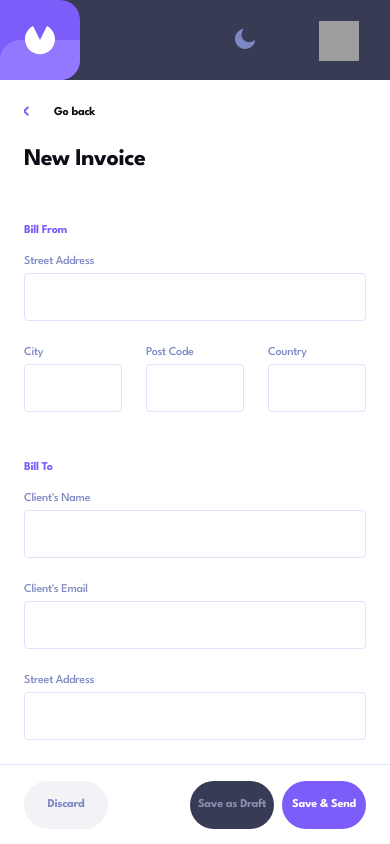
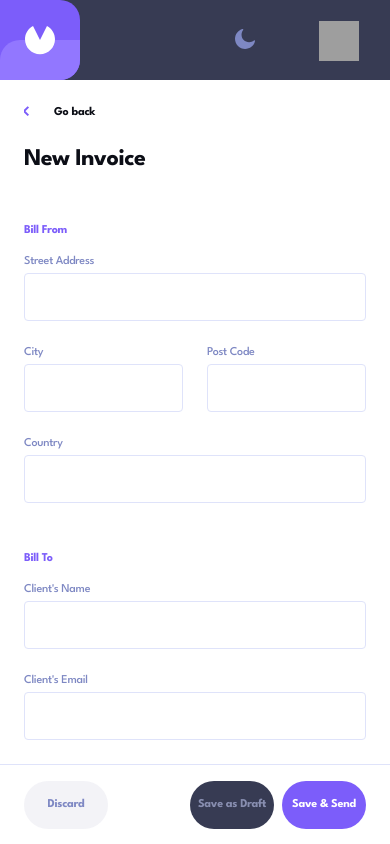
Before and after one commit to cthulhuscode/react-ts-invoices-project, a React (Vite) app: page / in a window 390 px wide. Built offline with nearby package versions, Linux system fonts and the light colour scheme; grey boxes are pictures that could not be loaded.

Commit message:
fixed: some issues and style span in edit

```diff
--- a/src/components/InvoiceForm/InvoiceForm.scss
+++ b/src/components/InvoiceForm/InvoiceForm.scss
@@ -75,6 +75,10 @@
     line-height: 32px;
     letter-spacing: -0.5px;
     color: colors.$black-darkest;
+
+    span {
+      color: colors.$gray-dark;
+    }
   }
 
   &__subtitle {
@@ -97,6 +101,22 @@
 
     &--padding {
       padding-top: 24px;
+    }
+    @media screen and (max-width: 632px) {
+      flex-wrap: wrap;
+      & > div {
+        flex: 1;
+        min-width: 120px;
+      }
+    }
+  }
+
+  &__address-row-controls {
+    width: 100%;
+    display: flex;
+    gap: 24px;
+    @media screen and (max-width: 480px) {
+      flex-wrap: wrap;
     }
   }
 
@@ -197,6 +217,7 @@
 
   @media screen and (max-width: 632px) {
     width: 100%;
+    padding-bottom: 70px;
   }
 }
 
```
